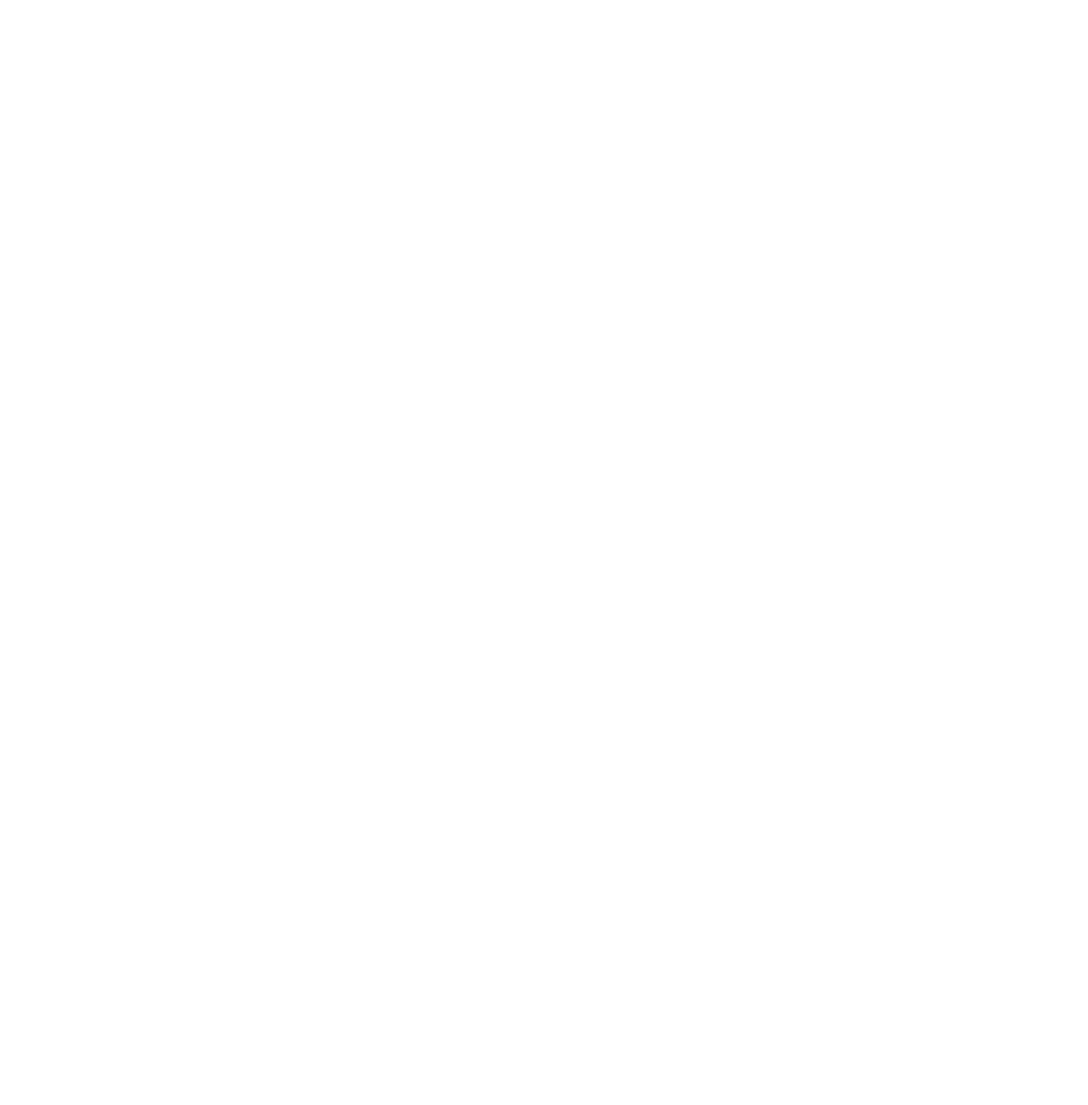
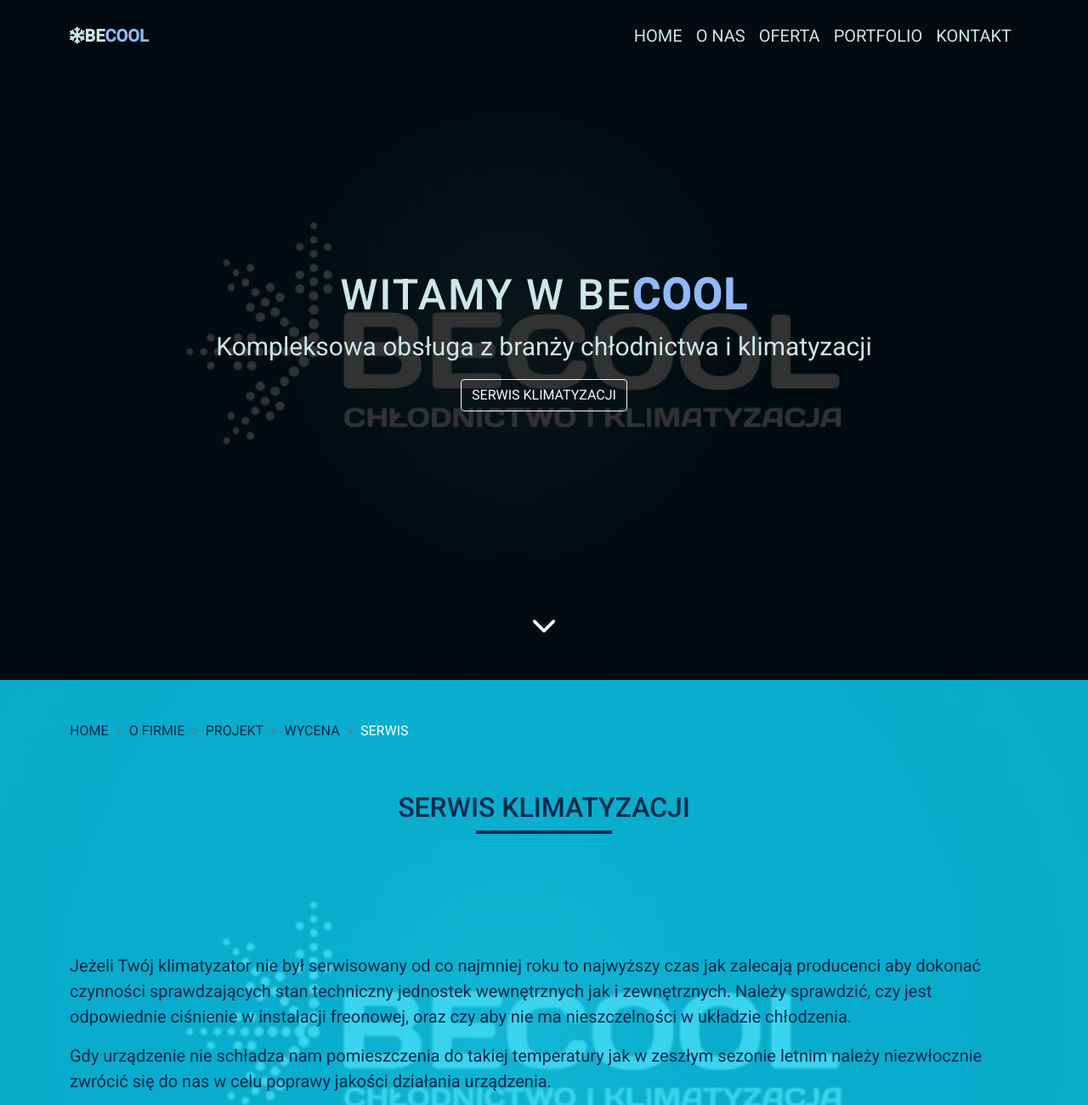
Before and after one commit to PartykaR/BeCool, a plain HTML site: page service.html in a window 1280 px wide. Shown: the top 1300 px of the page at 85% size. Before the commit the page ends 800 px from the top, so only its background shows below. Drawn offline with nearby package versions, Linux system fonts and the light colour scheme.

Commit message:
Added service.html file and linking between pages

```diff
--- a/service.html
+++ b/service.html
@@ -0,0 +1,104 @@
+<!DOCTYPE html>
+<html lang="pl">
+
+<head>
+   <meta charset="UTF-8">
+   <meta http-equiv="X-UA-Compatible" content="IE=edge">
+   <meta name="viewport" content="width=device-width, initial-scale=1.0">
+   <title>Serwis klimatyzacji</title>
+   <link rel="shortcut icon" href="../img/favicon.ico">
+   <link href="https://cdn.jsdelivr.net/npm/bootstrap@5.1.3/dist/css/bootstrap.min.css" rel="stylesheet"
+      integrity="sha384-1BmE4kWBq78iYhFldvKuhfTAU6auU8tT94WrHftjDbrCEXSU1oBoqyl2QvZ6jIW3" crossorigin="anonymous">
+   <link rel="preconnect" href="https://fonts.googleapis.com">
+   <link rel="preconnect" href="https://fonts.gstatic.com" crossorigin>
+   <link href="https://fonts.googleapis.com/css2?family=Montserrat:wght@400;700&display=swap" rel="stylesheet">
+   <link href="https://fonts.googleapis.com/css2?family=Open+Sans:wght@400;700&family=Roboto:wght@400;500&display=swap"
+      rel="stylesheet">
+   <link href="https://unpkg.com/aos@2.3.1/dist/aos.css" rel="stylesheet">
+   <link rel="stylesheet" href="css/main.css">
+   <script src="https://kit.fontawesome.com/4a157c0dfa.js" crossorigin="anonymous"></script>
+</head>
+
+<body data-bs-spy="scroll" data-bs-target="#navbar" data-bs-offset="83">
+
+   <nav id="navbar" class="navbar navbar-expand-lg position-fixed top-0 w-100 py-3">
+      <div class="container">
+         <a class="navbar-brand" href="index.html#"><i class="fas fa-snowflake"></i>Be<span class="blue-text">Cool</span></a>
+         <button class="navbar-toggler" type="button" data-bs-toggle="collapse" data-bs-target="#navbarNavAltMarkup"
+            aria-controls="navbarNavAltMarkup" aria-expanded="false" aria-label="Toggle navigation">
+            <i class="fas fa-bars"></i>
+         </button>
+         <div class="collapse navbar-collapse" id="navbarNavAltMarkup">
+            <div class="navbar-nav ms-auto">
+               <a class="nav-link active" href="index.html#home">Home</a>
+               <a class="nav-link" href="index.html#aboutus">O nas</a>
+               <a class="nav-link" href="index.html#offer">Oferta</a>
+               <a class="nav-link" href="index.html#portfolio">Portfolio</a>
+               <a class="nav-link" href="index.html#contact">Kontakt</a>
+            </div>
+         </div>
+      </div>
+   </nav>
+
+   <header id="home">
+      <div class="hero-img">
+         <div class="hero-shadow"></div>
+         <div class="hero-text">
+            <h1 data-aos="fade-up" data-aos-delay="200">witamy w be<span class="blue-text"><b>Cool</b></span></h1>
+            <p data-aos="fade-up" data-aos-delay="400">Kompleksowa obsługa z branży chłodnictwa i klimatyzacji</p>
+
+            <a data-aos="fade-up" data-aos-delay="600" href="#aboutus" class="btn btn-outline-light">Serwis klimatyzacji</a>
+         </div>
+
+         <a href="#aboutus"><i class="fas fa-chevron-down"></i></a>
+
+      </div>
+   </header>
+
+   <main>
+      <section id="aboutus" class="aboutus company bg-light py-5">
+         <div class="aboutus-shadow"></div>
+         <div class="container">
+            <nav style="--bs-breadcrumb-divider: '>';" aria-label="breadcrumb">
+               <ol class="breadcrumb">
+                  <li class="breadcrumb-item"><a href="index.html#aboutus">Home</a></li>
+                  <li class="breadcrumb-item"><a href="onas.html#aboutus">O firmie</a></li>
+                  <li class="breadcrumb-item"><a href="project.html#aboutus">Projekt</a></li>
+                  <li class="breadcrumb-item"><a href="sitevisit.html#aboutus"> Wycena</a></li>
+                  <li class="breadcrumb-item active" aria-current="page"> Serwis</li>
+
+               </ol>
+            </nav>
+            <h2>Serwis klimatyzacji</h2>
+            <div class="underline"></div>
+
+            <p>Jeżeli Twój klimatyzator nie był serwisowany od co najmniej roku to najwyższy czas jak zalecają
+               producenci aby dokonać czynności sprawdzających stan techniczny jednostek wewnętrznych jak i
+               zewnętrznych. Należy sprawdzić, czy jest odpowiednie ciśnienie w instalacji freonowej, oraz czy aby nie
+               ma nieszczelności w układzie chłodzenia.</p>
+            <p>Gdy urządzenie nie schładza nam pomieszczenia do takiej temperatury jak w zeszłym sezonie letnim należy
+               niezwłocznie zwrócić się do nas w celu poprawy jakości działania urządzenia.</p>
+            <p>Wydzielanie nieprzyjemnych zapachów przez jednostkę wewnętrzną może być przyczyną zanieczyszczenia a
+               nawet zagrzybienia parownika klimatyzatora.</p>
+   </main>
+
+   <footer class="py-4 text-center footer">
+      <p class="mb-0">&copy; | 2022 BeCool</p>
+   </footer>
+
+   <script src="https://cdn.jsdelivr.net/npm/bootstrap@5.1.3/dist/js/bootstrap.bundle.min.js"
+      integrity="sha384-ka7Sk0Gln4gmtz2MlQnikT1wXgYsOg+OMhuP+IlRH9sENBO0LRn5q+8nbTov4+1p"
+      crossorigin="anonymous"></script>
+   <script src="https://unpkg.com/aos@2.3.1/dist/aos.js"></script>
+   <script>
+      AOS.init({
+
+         startEvent: 'DOMContentLoaded',
+         offset: 200,
+
+      });
+   </script>
+   <script src="js/script.js"></script>
+</body>
+
+</html>
```
Also changed, not shown: index.html (+2 -1 lines), onas.html (+1 -0 lines), project.html (+1 -0 lines), sitevisit.html (+1 -0 lines).
